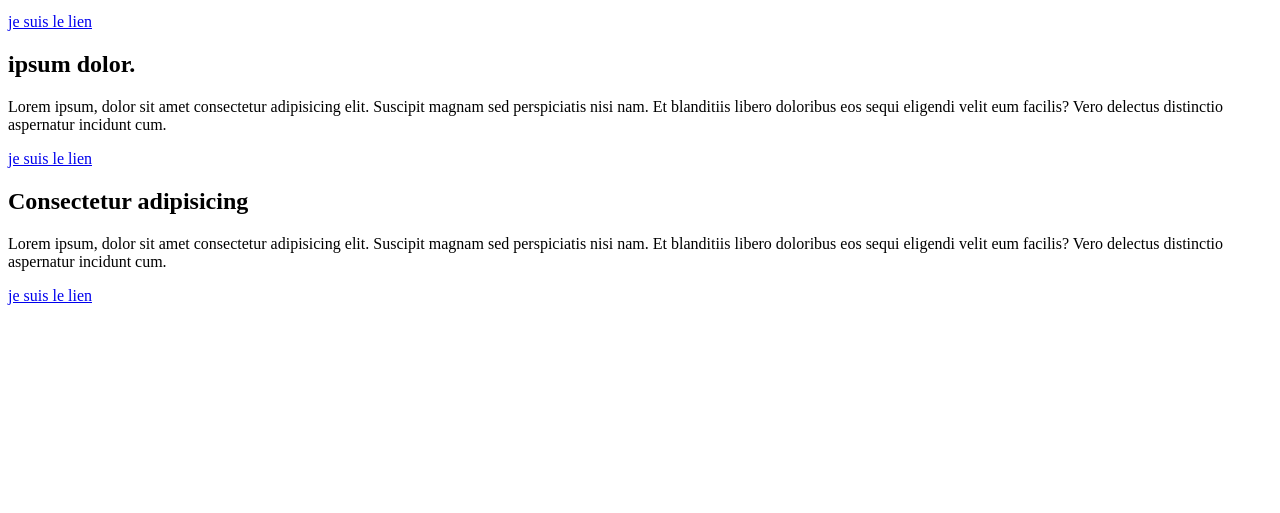
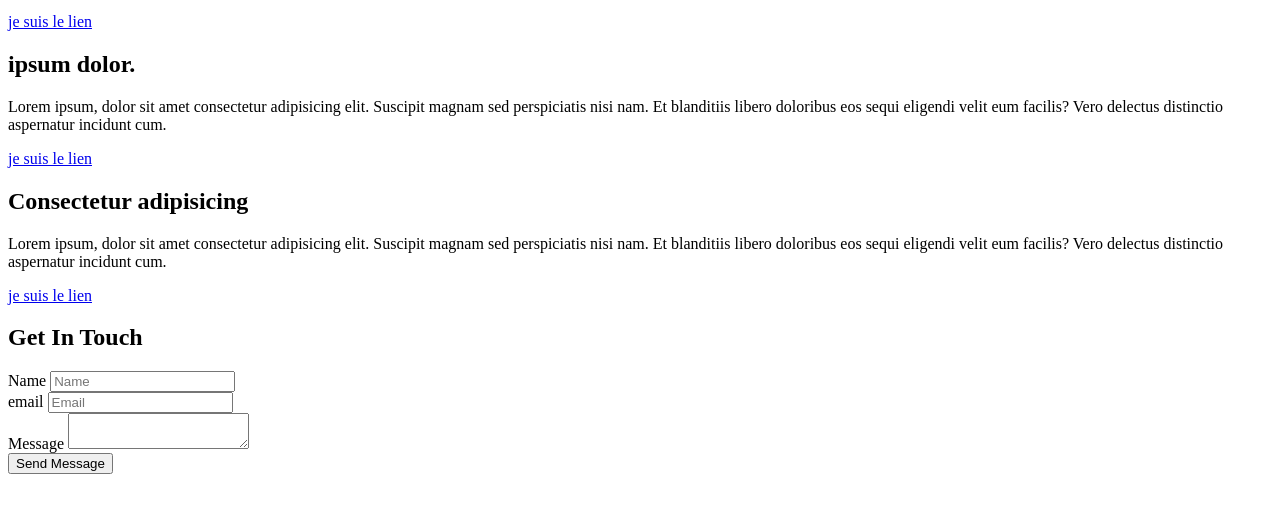
Before and after one commit to ixyhoo/run, a plain HTML site: page index.html in a window 1280 px wide. Shown: the part 119-632 px from the top of the page. Drawn offline with Linux system fonts and the light colour scheme.

```diff
--- a/index.html
+++ b/index.html
@@ -50,9 +50,29 @@
         <a href="#" class="button">je suis le lien</a>
       </div>
         </div>
-
       <div class="img"></div>
     </section>
-    <div class="form"></div>
+    <section class="contact">
+        <h2>Get In Touch</h2>
+        <form action="#">
+            <div class="form-grid">
+                <div>
+                     <label for="name">Name</label>
+                <input type="text" id="name" placeholder="Name">
+                </div>
+
+
+            <div >
+                <label for="email">email</label>
+                <input type="text" id="email" placeholder="Email">
+            </div>
+            <div >
+                <label for="message">Message</label>
+                <textarea  id="message" ></textarea>
+            </div>
+           </div>
+            <input type="submit" class="button" value="Send Message">
+        </form>
+    </section>
   </body>
 </html>
```
